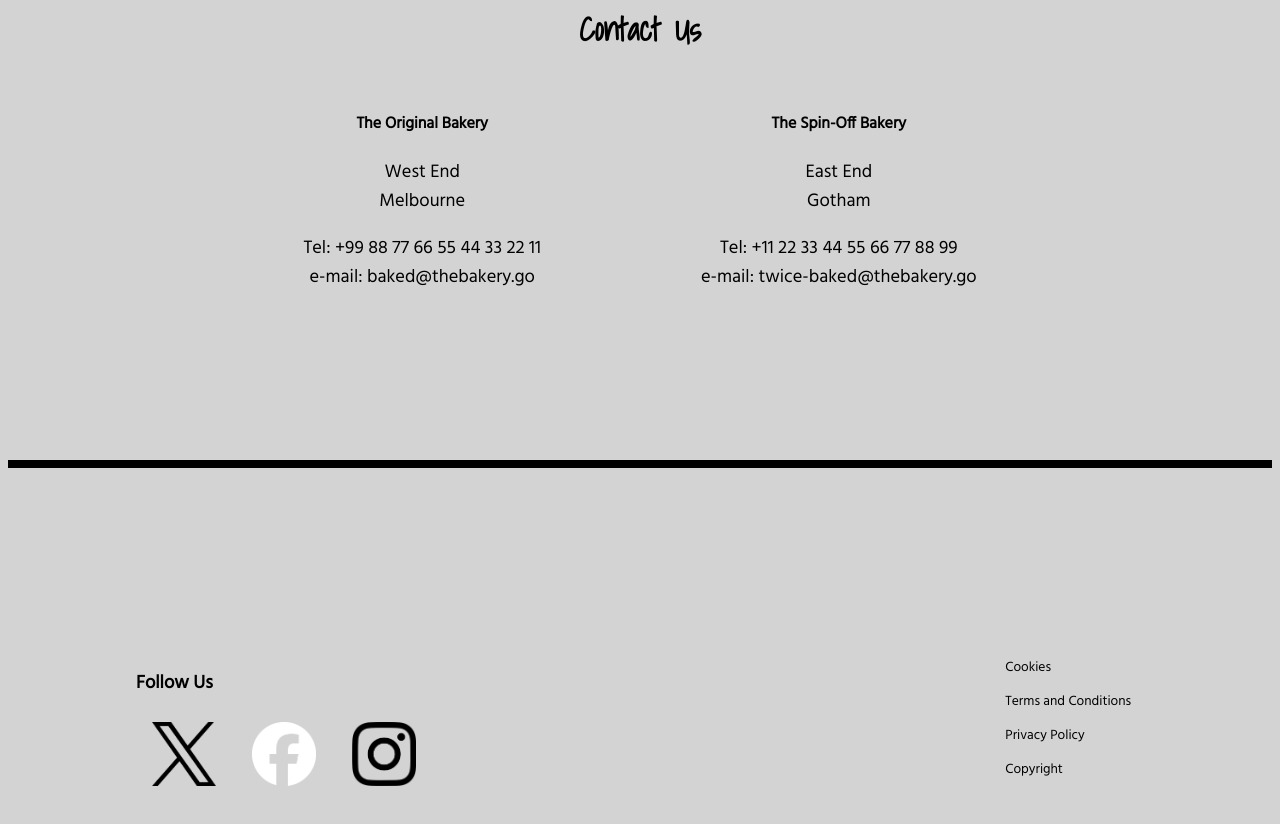
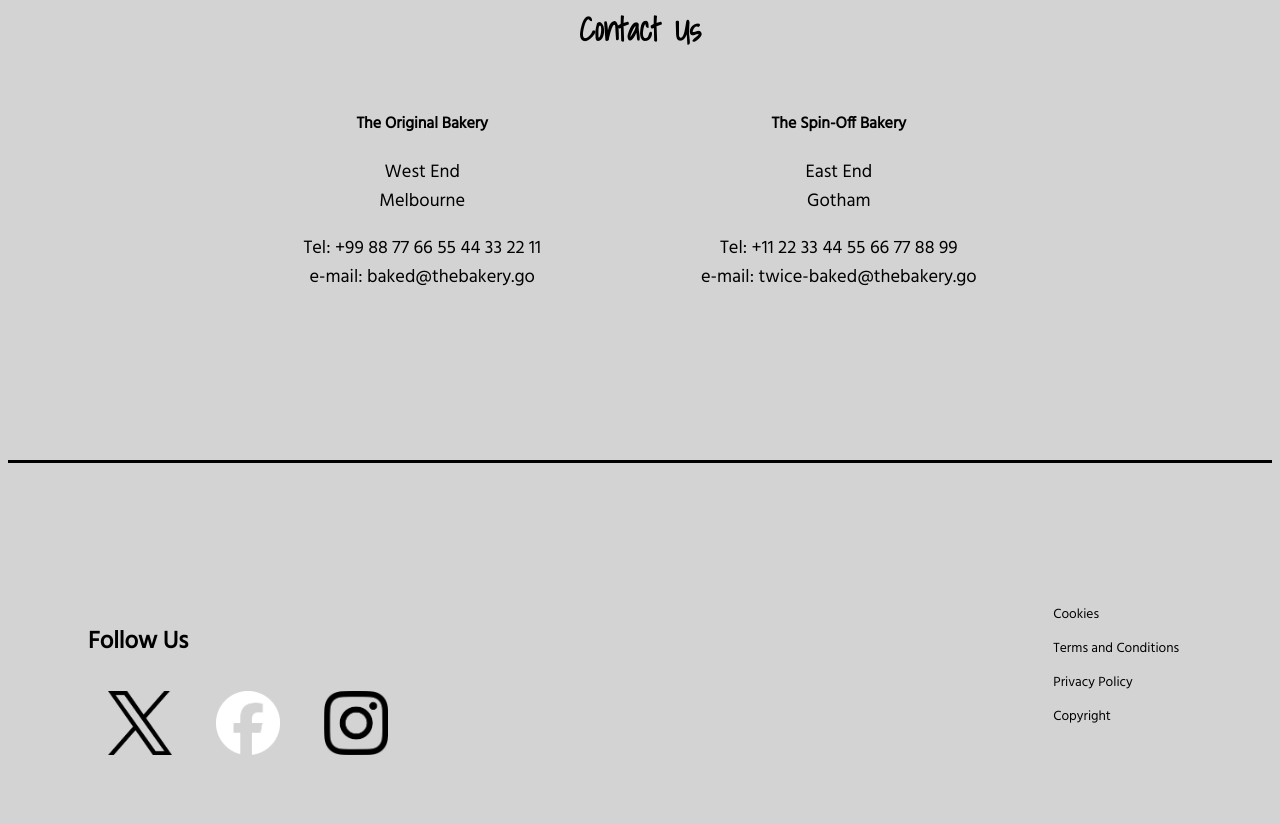
Before and after one commit to CarolineHussey/HomePage.github.io, a plain HTML site: page index.html in a window 1280 px wide. Shown: the part 4007-4831 px from the top of the page. Drawn offline with Linux system fonts and the light colour scheme.

Commit message:
Update styles.css

```diff
--- a/styles.css
+++ b/styles.css
@@ -198,30 +198,30 @@ footer {
     display: flex;
     justify-content: space-between;
     width: 100%;
-    border-top: .5rem solid black;
-    padding-top: 8rem;
+    border-top: .2rem solid black;
+    padding-top: 6rem;
     padding-bottom: 3rem;
 }
 
 .icons {
-    padding-left: 8rem;
-    margin-top: 3rem;
+    padding-left: 5rem;
+    margin-top: 2rem;
 }
 
 .icons h4 {
-    margin-bottom: .5rem;
-    font-size: 1.15rem;
+    margin-bottom: .6rem;
+    font-size: 1.5rem;
 }
 
 .icons a img {
     width: 4rem;
     height: 4rem;
-    padding: 1rem;
+    padding: 1.25rem;
 }
 
 .small-print {
-    padding-right: 8rem;
-    margin-top: 3rem;
+    padding-right: 5rem;
+    margin-top: 2rem;
 }
 
 .small-print p {
```
